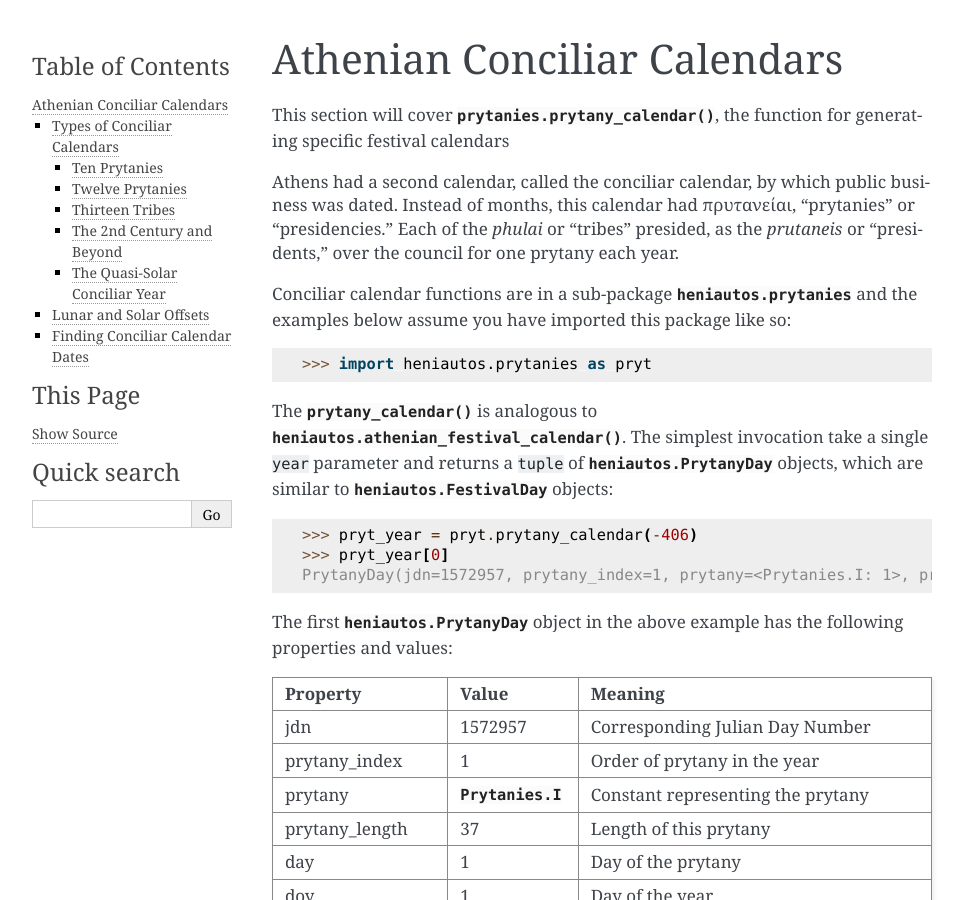
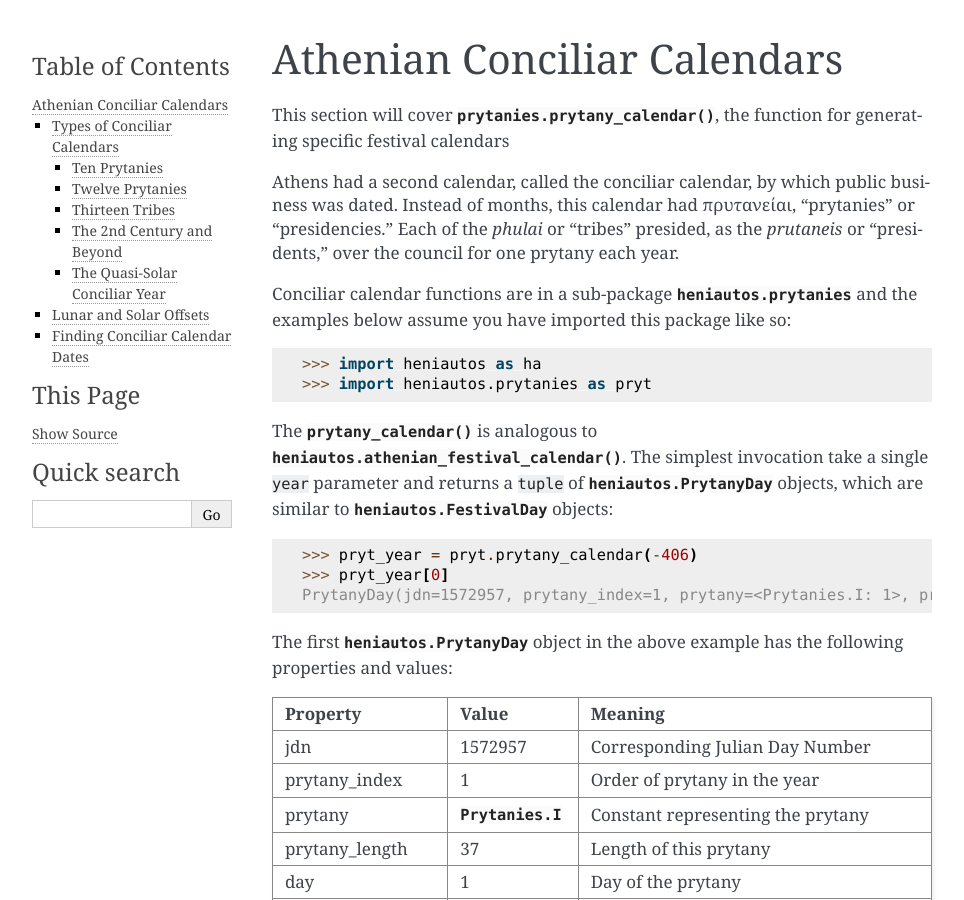
Before and after one commit to seanredmond/heniautos, a Sphinx documentation site: the page built from docs/conciliar_calendar.rst, in a window 1280 px wide and 900 px high. Shown: the whole window, without its empty margins (148-1112 px from the left). Built offline with Sphinx 7.4.7, drawn with Linux system fonts in a browser that asks for light colours; pages that are not in the unit, such as notebooks, are missing from menus; cross-references to code outside the pages are shown as plain code.

Commit message:
Fix doctest

```diff
--- a/docs/conciliar_calendar.rst
+++ b/docs/conciliar_calendar.rst
@@ -19,6 +19,7 @@ Conciliar calendar functions are in a sub-package
 :py:mod:`heniautos.prytanies` and the examples below assume you have
 imported this package like so:
 
+>>> import heniautos as ha
 >>> import heniautos.prytanies as pryt
 
 The :py:func:`prytany_calendar` is analogous to
```
